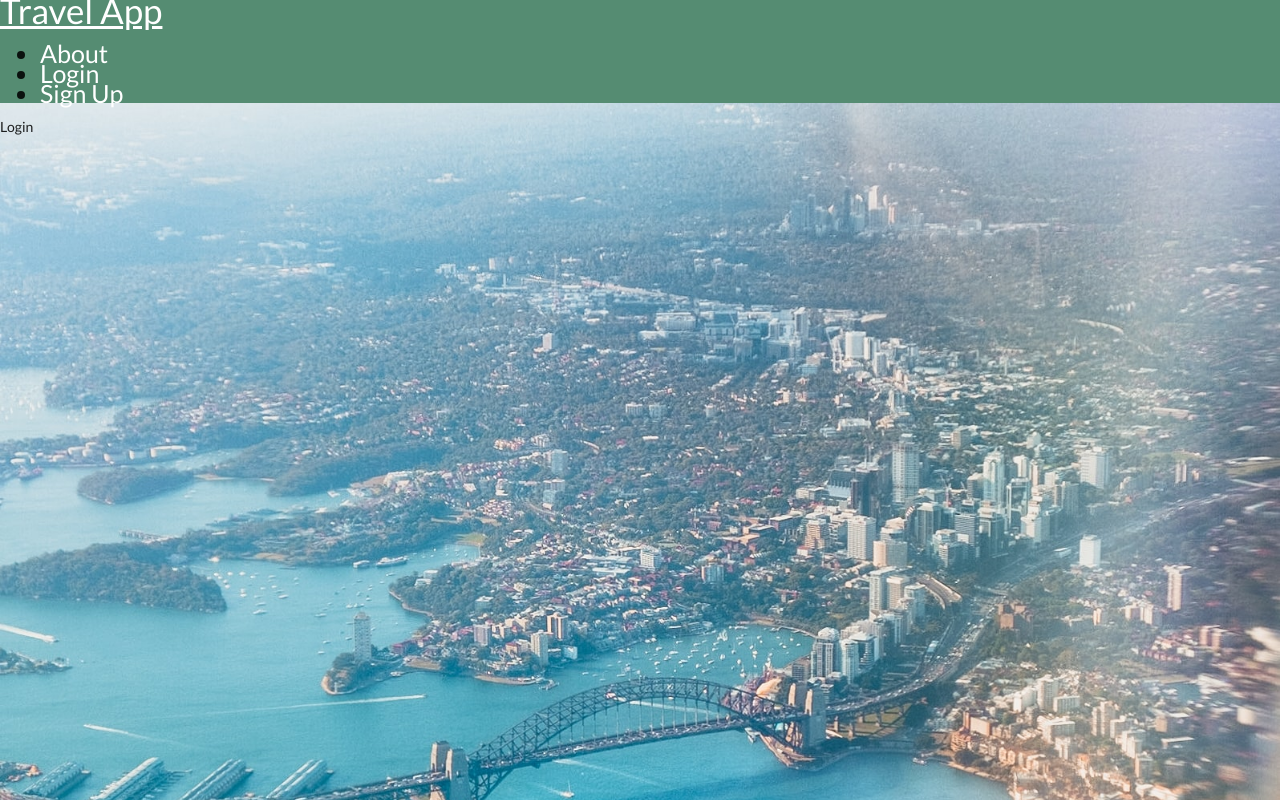
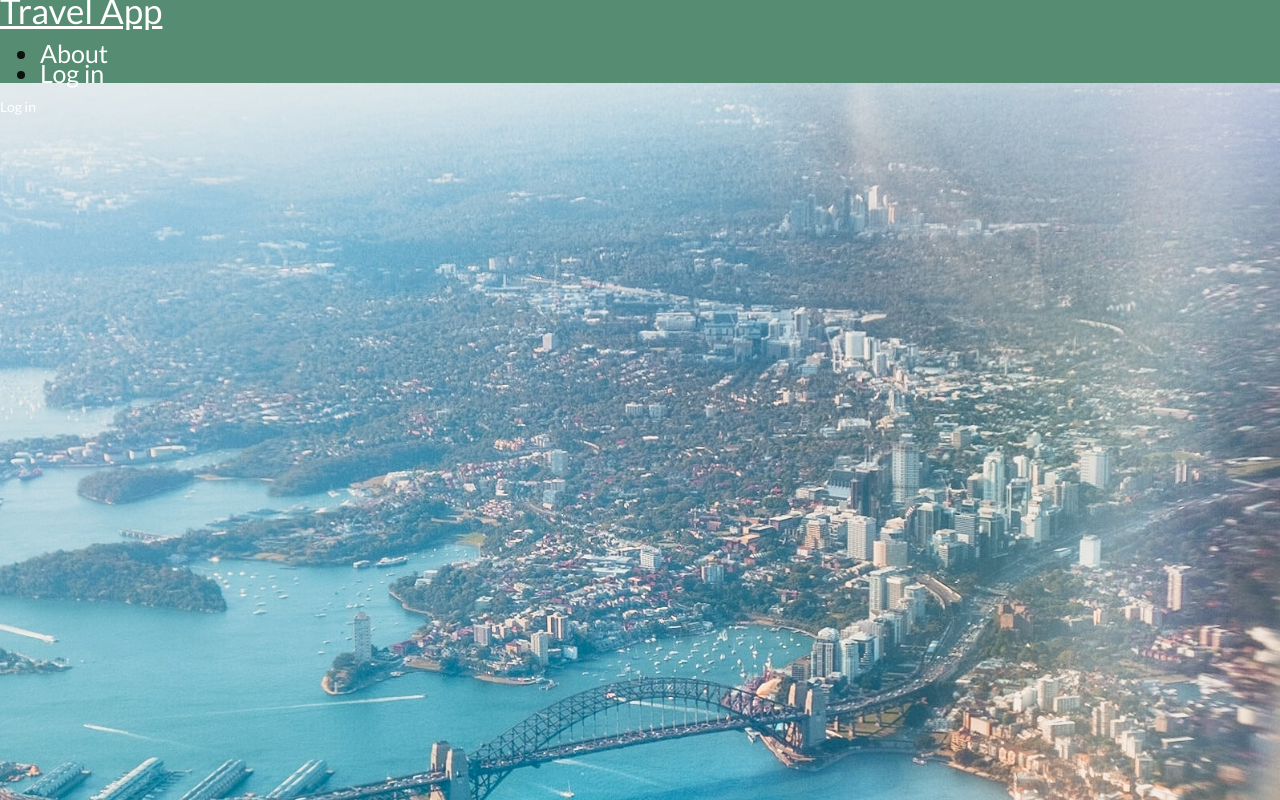
Before and after one commit to Vsmith408/Project3-client, a React (Create React App) app: page /login in a window 1280 px wide. Built offline with nearby package versions, Linux system fonts and the light colour scheme.

Commit message:
fixed login

```diff
--- a/src/auth0-provider-with-history.js
+++ b/src/auth0-provider-with-history.js
@@ -0,0 +1,27 @@
+import React from 'react';
+import { useHistory } from 'react-router-dom';
+import { Auth0Provider } from '@auth0/auth0-react';
+
+
+const Auth0ProviderWithHistory = ({ children}) => {
+    const history = useHistory();
+    const domain = process.env.REACT_APP_AUTH0_DOMAIN;
+    const clientId = process.env.REACT_APP_AUTH0_CLIENT_ID;
+
+    const onRedirectCallback = (appstate) => {
+        history.push(appstate?.returnTo || window.location.pathname);
+    };
+
+    return (
+        <Auth0Provider
+            domain={domain}
+            clientId={clientId}
+            redirectUri={window.location.origin}
+            onRedirectCallback={onRedirectCallback}
+        >
+            {children}
+        </Auth0Provider>
+    );
+};
+
+export default Auth0ProviderWithHistory
--- a/src/components/Navbar/index.js
+++ b/src/components/Navbar/index.js
@@ -1,8 +1,14 @@
 import React, { Component } from "react";
 import { Link } from "react-router-dom";
 import "./style.css";
+import { useAuth0 } from "@auth0/auth0-react";
+import Login from "../pages/Login";
+import Logout from "../pages/Logout";
+
+
 
 class Navbar extends Component {
+
   render() {
     return (
       <nav className="navbar navbar-expand-lg text-light">
@@ -36,30 +42,17 @@ class Navbar extends Component {
                 About
               </Link>
             </li>
+            <div class="loginAuth">
                 <li className="nav-item">
-              <Link
-                to="/login"
-                className={
+                  <Login>{
+
                     window.location.pathname === "/login"
                       ? "nav-link active"
                       : "nav-link"
                     }
-              >
-                Login
-              </Link>
+                <Logout/> : </Login>
               </li>
-            <li className="nav-item">
-              <Link
-                to="/signup"
-                className={
-                  window.location.pathname === "/signup"
-                    ? "nav-link active"
-                    : "nav-link"
-                }
-              >
-                Sign Up
-              </Link>
-            </li>
+          </div>
         </ul>
       </div>
     </nav>
--- a/src/components/pages/Login.js
+++ b/src/components/pages/Login.js
@@ -1,5 +1,17 @@
-import React from "react";
+import React from 'react';
+import { useAuth0 } from '@auth0/auth0-react';
+import { Link } from "react-router-dom";
 
-export default function Login() {
-  return <div>Login</div>;
-}
+const Login = () => {
+    const { loginWithRedirect } = useAuth0();
+    return (
+        <Link
+        onClick={() => loginWithRedirect()}
+        >
+            Log in
+        </Link>
+    );
+};
+
+
+export default Login;
--- /dev/null
+++ b/src/components/pages/Logout.js
@@ -0,0 +1,17 @@
+import React from "react";
+import { useAuth0 } from "@auth0/auth0-react";
+import { Link } from "react-router-dom";
+
+const Logout = () => {
+    const { logout } = useAuth0();
+
+    return (
+    <Link
+        onClick={() => logout()}
+    >
+        Log out
+    </Link>
+    );
+};
+
+export default Logout;
--- a/src/index.js
+++ b/src/index.js
@@ -1,6 +1,15 @@
 import React from "react";
 import ReactDOM from "react-dom";
+import App from "./components/App";
+import { BrowserRouter as Router } from "react-router-dom";
+import Auth0ProviderWithHistory from "./auth0-provider-with-history"
 
-import App from "./components/App";
 
-ReactDOM.render(<App />, document.querySelector("#root"));
+ReactDOM.render(
+    <Router>
+        <Auth0ProviderWithHistory>
+        <App />
+        </Auth0ProviderWithHistory>
+    </Router>,
+    document.getElementById("root")
+);
```
Also changed, not shown: 2 other files (tests, documents, lock files or other folders). Lines whose indentation alone changed are shown as unchanged.
